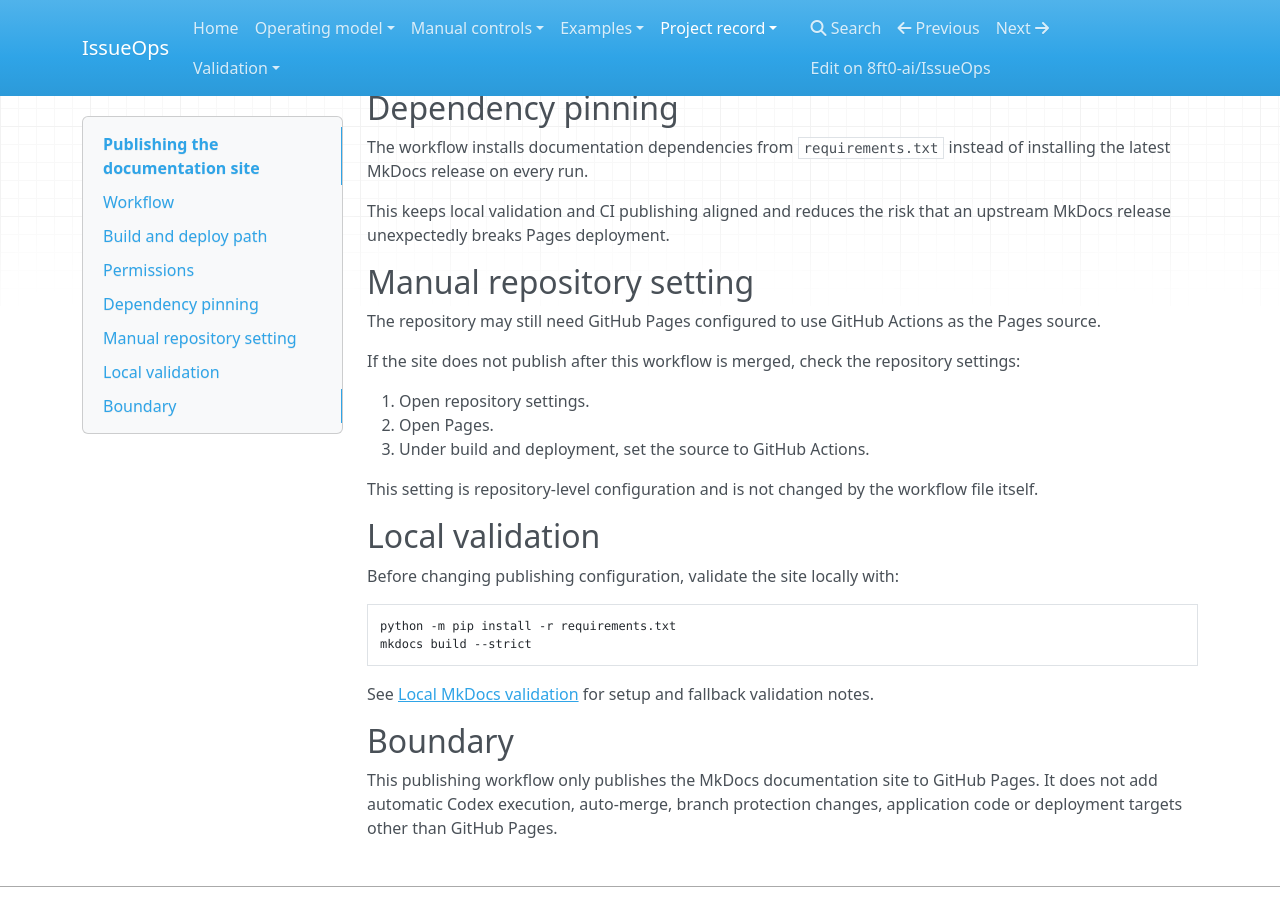
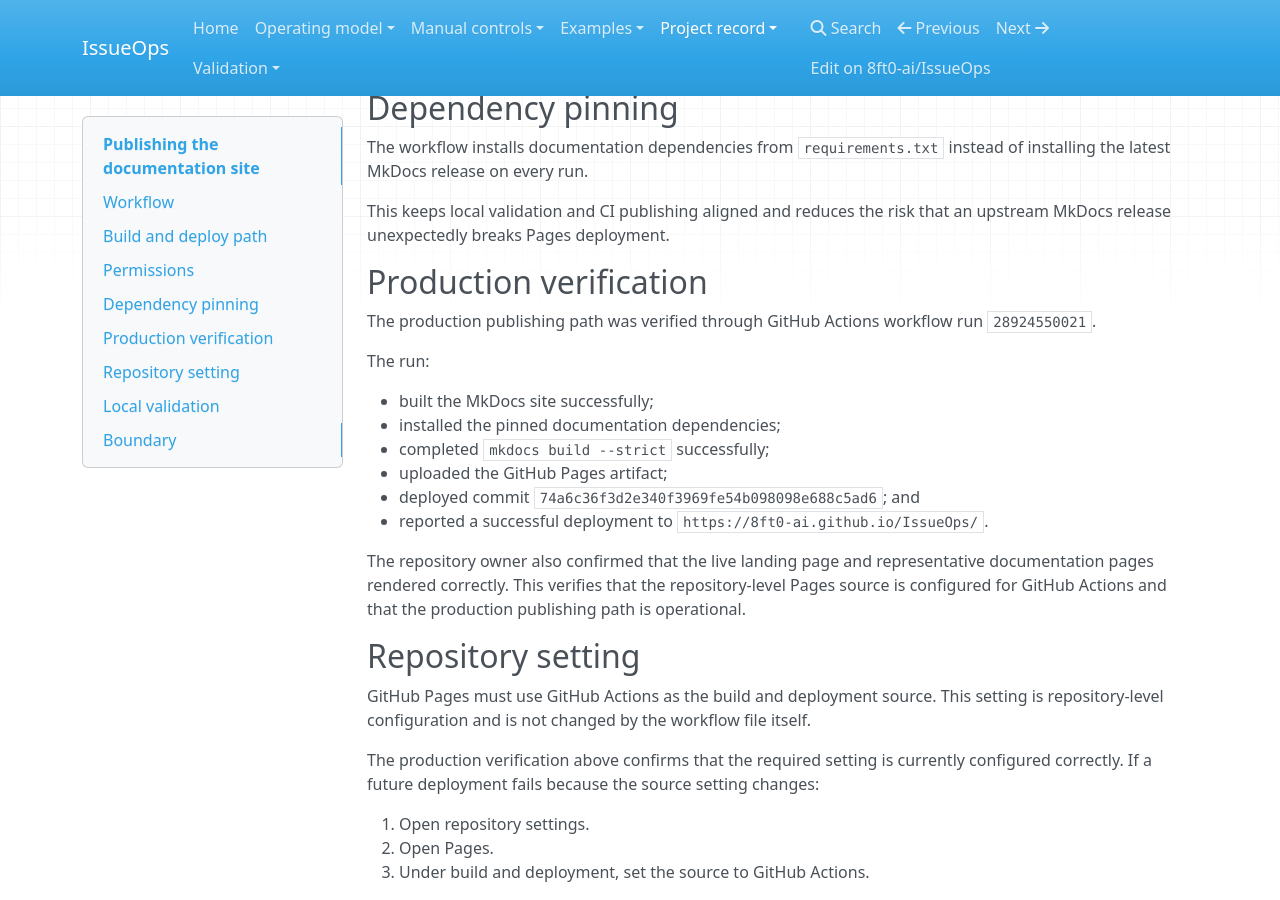
Before and after one commit to 8ft0-ai/IssueOps, an MkDocs documentation site: the page built from docs/publishing.md, in a window 1280 px wide and 900 px high, scrolled down 1025 px. Built offline with MkDocs 1.6.1, drawn with Linux system fonts in a browser that asks for light colours; nearby versions of some CDN libraries.

Commit message:
Document verified GitHub Pages production deployment

```diff
--- a/docs/publishing.md
+++ b/docs/publishing.md
@@ -48,17 +48,30 @@ The workflow installs documentation dependencies from `requirements.txt` instead
 
 This keeps local validation and CI publishing aligned and reduces the risk that an upstream MkDocs release unexpectedly breaks Pages deployment.
 
-## Manual repository setting
+## Production verification
 
-The repository may still need GitHub Pages configured to use GitHub Actions as the Pages source.
+The production publishing path was verified through GitHub Actions workflow run `28924550021`.
 
-If the site does not publish after this workflow is merged, check the repository settings:
+The run:
+
+- built the MkDocs site successfully;
+- installed the pinned documentation dependencies;
+- completed `mkdocs build --strict` successfully;
+- uploaded the GitHub Pages artifact;
+- deployed commit `74a6c36f3d2e340f3969fe54b098098e688c5ad6`; and
+- reported a successful deployment to `https://8ft0-ai.github.io/IssueOps/`.
+
+The repository owner also confirmed that the live landing page and representative documentation pages rendered correctly. This verifies that the repository-level Pages source is configured for GitHub Actions and that the production publishing path is operational.
+
+## Repository setting
+
+GitHub Pages must use GitHub Actions as the build and deployment source. This setting is repository-level configuration and is not changed by the workflow file itself.
+
+The production verification above confirms that the required setting is currently configured correctly. If a future deployment fails because the source setting changes:
 
 1. Open repository settings.
 2. Open Pages.
 3. Under build and deployment, set the source to GitHub Actions.
-
-This setting is repository-level configuration and is not changed by the workflow file itself.
 
 ## Local validation
 
```
